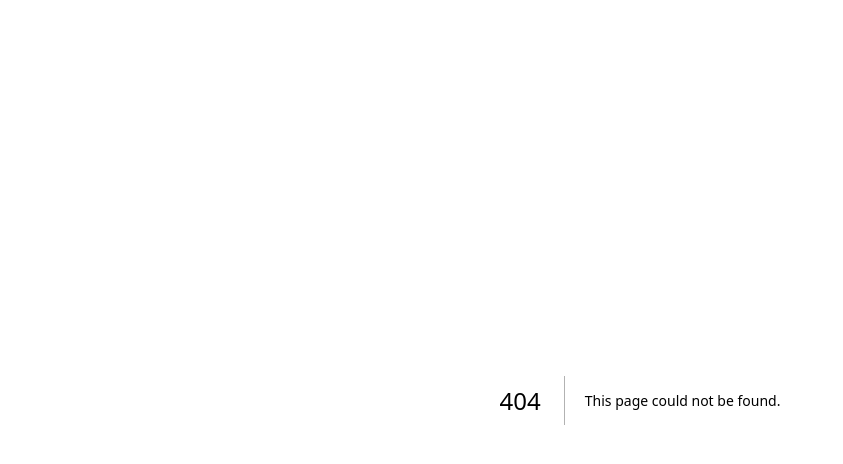
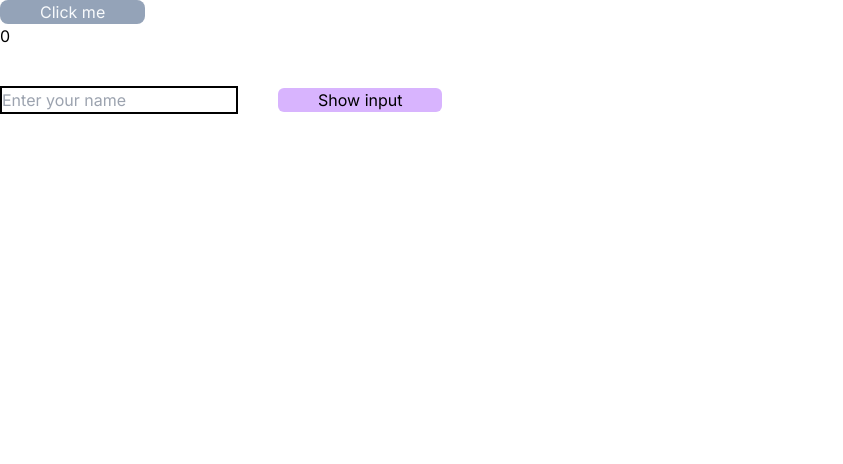
Before and after one commit to nataliey16/cprg306-assignments, a Next.js app: page /Demo in a window 1280 px wide. Before the commit this address had no page. Shown: the top 464 px of the page, without its empty margins (0-843 px from the left). Built offline with nearby package versions, Linux system fonts and the light colour scheme.

Commit message:
Create week 3 route

```diff
--- /dev/null
+++ b/app/Demo/page.js
@@ -0,0 +1,54 @@
+"use client";
+
+import { useState } from "react";
+
+// const handleClick = () => {
+//alert("You clicked me!");
+// };
+
+const Page = () => {
+  const [count, setCount] = useState(0);
+  const [inputValue, setInputValue] = useState("");
+  const [displayValue, setDisplayValue] = useState("");
+
+  const handleIncrement = () => {
+    setCount(count + 1);
+  };
+
+  const handleAddInputValue = (event) => {
+    event.preventDefault();
+    setInputValue(event.target.value);
+  };
+
+  const handleDisplayInputValue = () => {
+    setDisplayValue(inputValue);
+  };
+
+  return (
+    <div>
+      <button
+        className="bg-slate-400 items-center text-slate-50 px-10 rounded-lg "
+        onClick={handleIncrement}
+      >
+        Click me
+      </button>
+      <h1>{count}</h1>
+      <div>
+        <input
+          className="border-2 border-black"
+          placeholder="Enter your name"
+          onChange={handleAddInputValue}
+        ></input>
+        <button
+          onClick={handleDisplayInputValue}
+          className="bg-purple-300 px-10 rounded-md m-10 "
+        >
+          Show input
+        </button>
+        <p>{displayValue}</p>
+      </div>
+    </div>
+  );
+};
+
+export default Page;
--- a/app/page.js
+++ b/app/page.js
@@ -6,6 +6,7 @@ export default function Home() {
       <Link className="text-purple-600 hover:underline" href="week-2">
         Week 2 Assignment: Student Information
       </Link>
+      <Link>Week 3: Item List</Link>
     </main>
   );
 }
--- /dev/null
+++ b/app/week-3/item-list.js
@@ -0,0 +1,7 @@
+import React from "react";
+
+const ItemList = () => {
+  return <div>ItemList</div>;
+};
+
+export default ItemList;
--- /dev/null
+++ b/app/week-3/item.js
@@ -0,0 +1,8 @@
+"use client";
+import React from "react";
+
+const Item = ({ name, quantity, category }) => {
+  return <div>Item</div>;
+};
+
+export default Item;
--- /dev/null
+++ b/app/week-3/page.js
@@ -0,0 +1,12 @@
+import React from "react";
+import Item from "./item";
+
+const Page = () => {
+  return (
+    <div>
+      <Item />
+    </div>
+  );
+};
+
+export default Page;
```
